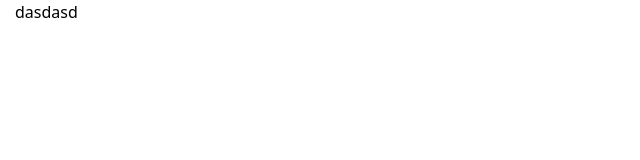
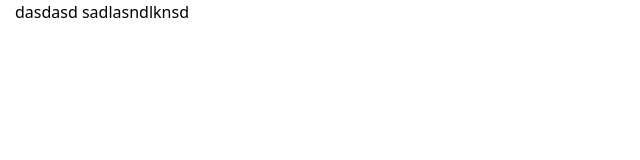
Before and after one commit to kirtankeraliya/new-gun, a website: page index.html in a window 1280 px wide. Shown: the whole page, without its empty margins (0-640 px from the left). Drawn offline with nearby package versions, Linux system fonts and the light colour scheme.

```diff
--- a/index.html
+++ b/index.html
@@ -11,7 +11,7 @@
 </head>
 <body>
     <div class="container">
-dasdasd
+dasdasd sadlasndlknsd
     </div>
 </body>
 </html>
```
